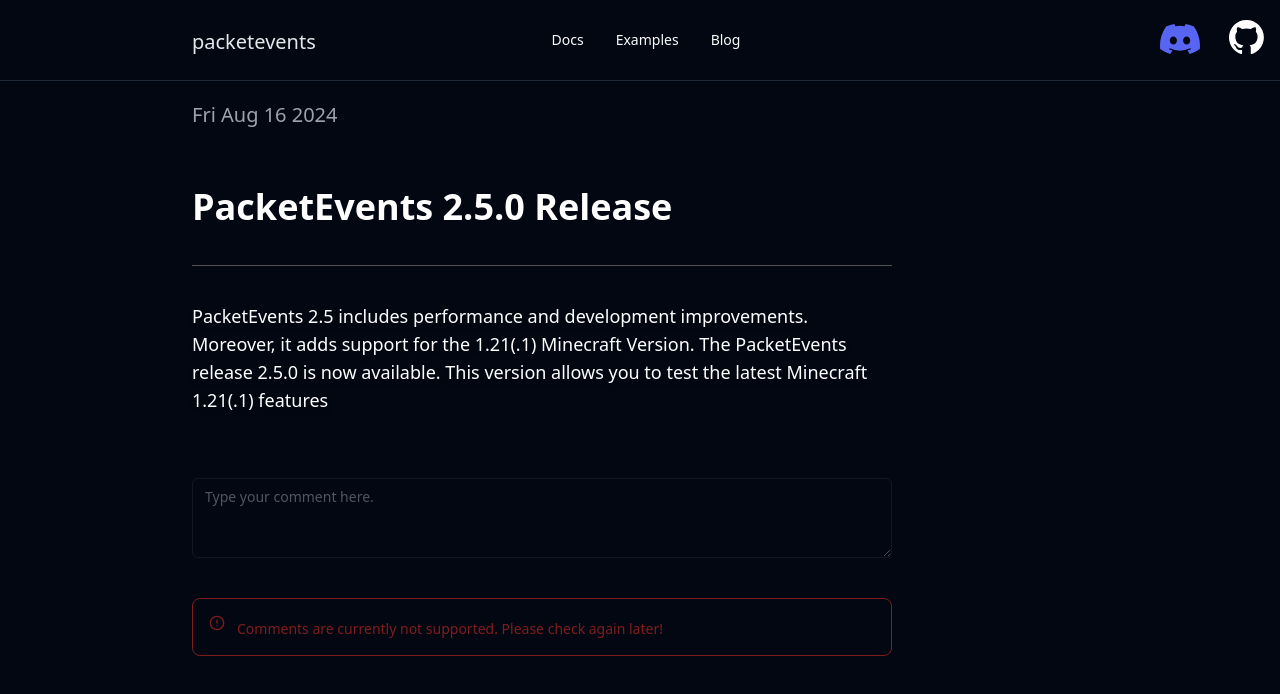
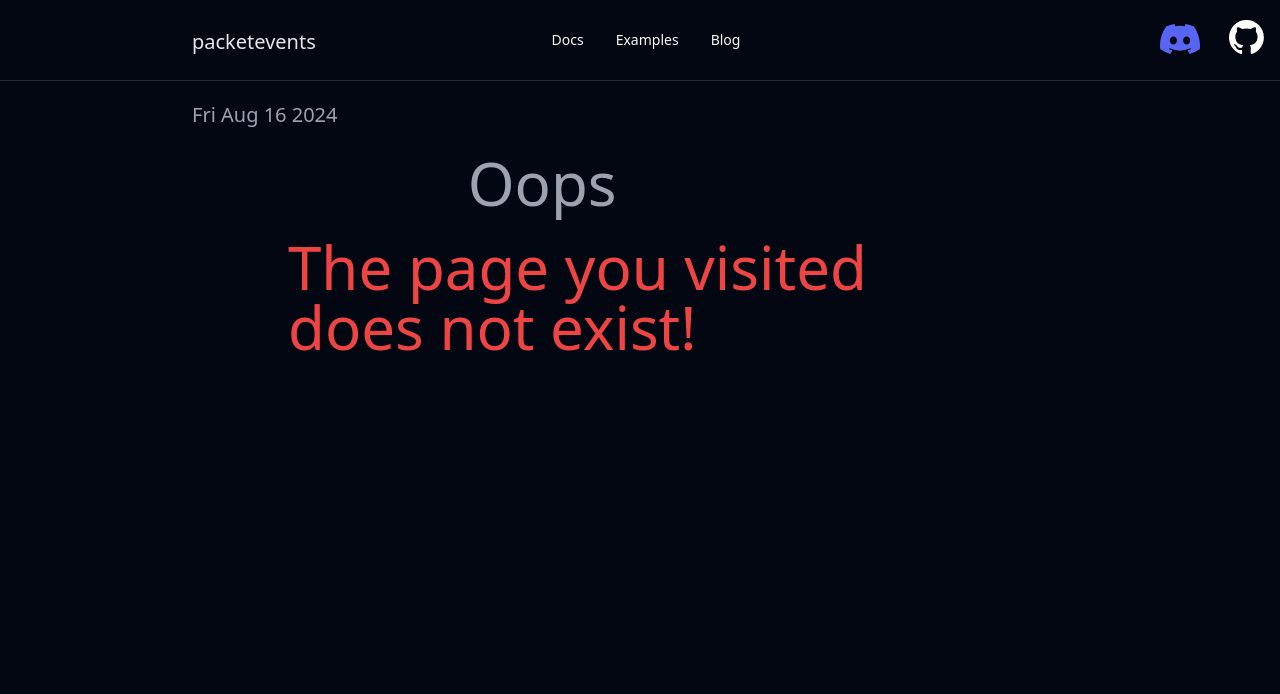
Before and after one commit to retrooper/packetevents-site, a React (Vite) app: page /blog/1 in a window 1280 px wide. Shown: the top 694 px of the page. Built offline with nearby package versions, Linux system fonts and the light colour scheme.

Commit message:
Add second blog post page to site, add existence checks for blog post pages & improve error page

```diff
--- a/package.json
+++ b/package.json
@@ -39,6 +39,7 @@
     "cmdk": "^1.0.0",
     "date-fns": "^3.6.0",
     "embla-carousel-react": "^8.1.8",
+    "import-sync": "^2.2.2",
     "input-otp": "^1.2.4",
     "lucide-react": "^0.428.0",
     "next-themes": "^0.3.0",
@@ -69,6 +70,7 @@
     "globals": "^15.9.0",
     "postcss": "^8.4.41",
     "tailwindcss": "^3.4.10",
+    "ts-node-dev": "^2.0.0",
     "typescript": "^5.5.3",
     "typescript-eslint": "^8.0.1",
     "vite": "^5.4.1"
--- a/src/PageHeader.tsx
+++ b/src/PageHeader.tsx
@@ -10,7 +10,7 @@ export default function Header() {
       <div className="space-y-5">
         <div className="absolute top-7 left-0 hover:drop-shadow-[0_35px_35px_rgba(100,120,255,1)]">
           <div className="flex justify-center mb-6 text-lg font-normal text-gray-500 lg:text-xl sm:px-16 xl:px-48 dark:text-gray-200 select-none">
-            packetevents
+            <a href="/">packetevents</a>
           </div>
         </div>
         <div className="absolute top-0 right-4 hover:drop-shadow-[0_35px_35px_rgba(100,120,255,0.8)]">
--- /dev/null
+++ b/src/blogs/first-blog-post.mdx
@@ -0,0 +1,9 @@
+### <span className="text-white text-4xl">PacketEvents 2.4.0 Release</span>
+
+<div class="py-3 flex items-center text-sm text-gray-800 before:flex-1 before:border-t before:border-gray-200 fter:flex-1 after:border-t after:border-gray-200 dark:text-white dark:before:border-neutral-600 dark:after:border-neutral-600"></div>
+
+<span className="text-white text-lg drop-shadow-md hover:drop-shadow-2xl">
+  PacketEvents 2.4.0 provides minimal support for the new 1.21 Minecraft
+  Release. The PacketEvents release 2.4.0 is now available. This version allows
+  you to test the latest Minecraft 1.21(.1) features
+</span>
--- a/src/routes/first-blog-post.mdx
+++ b/src/blogs/second-blog-post.mdx
@@ -3,8 +3,8 @@
 <div class="py-3 flex items-center text-sm text-gray-800 before:flex-1 before:border-t before:border-gray-200 fter:flex-1 after:border-t after:border-gray-200 dark:text-white dark:before:border-neutral-600 dark:after:border-neutral-600"></div>
 
 <span className="text-white text-lg drop-shadow-md hover:drop-shadow-2xl">
-  PacketEvents 2.5 includes performance and development improvements. Moreover,
-  it adds support for the 1.21(.1) Minecraft Version. The PacketEvents release
-  2.5.0 is now available. This version allows you to test the latest Minecraft
-  1.21(.1) features
+  PacketEvents 2.5.0 includes performance and development improvements.
+  Moreover, it adds support for the 1.21(.1) Minecraft Version. The PacketEvents
+  release 2.5.0 is now available. This version allows you to test the latest
+  Minecraft 1.21(.1) features
 </span>
--- a/src/main.tsx
+++ b/src/main.tsx
@@ -2,7 +2,7 @@ import App from "./routes/App.tsx";
 import FAQ from "./routes/FAQ.tsx";
 import Error from "./routes/Error.tsx";
 import Blog from "./routes/Blog.tsx";
-
+import BlogSummary from "./routes/BlogSummary.tsx";
 import "./index.css";
 
 import * as React from "react";
@@ -22,6 +22,10 @@ const router = createBrowserRouter([
     path: "blog/:blogId",
     element: <Blog />,
   },
+  {
+    path: "blog",
+    element: <BlogSummary />,
+  },
   { path: "faq", element: <FAQ /> },
 ]);
 
--- a/src/routes/Blog.tsx
+++ b/src/routes/Blog.tsx
@@ -2,13 +2,60 @@ import { ThemeProvider } from "@/components/theme-provider";
 import PageHeader from "../PageHeader";
 import PageTitle from "@/PageTitle";
 import { Separator } from "@/components/ui/separator";
-import FirstBlog from "./first-blog-post.mdx";
+import FirstBlog from "../blogs/first-blog-post.mdx";
+import SecondBlog from "../blogs/second-blog-post.mdx";
 import { Textarea } from "@/components/ui/textarea";
 import { AlertCircle } from "lucide-react";
 
 import { Alert, AlertDescription, AlertTitle } from "@/components/ui/alert";
 import { Avatar, AvatarFallback, AvatarImage } from "@/components/ui/avatar";
+
+import { Route, useLocation, Link, Location } from "react-router-dom";
+import Error from "./Error";
+
 export default function Blog() {
+  const location = useLocation() as Location;
+  console.log("Name: " + location.pathname);
+
+  function PostBlogSection() {
+    return (
+      <div>
+        <div className="pt-10">
+          <Textarea placeholder="Type your comment here." disabled />
+        </div>
+        <div className="pt-10">
+          <Alert variant="destructive">
+            <AlertCircle className="h-4 w-4" />
+            <AlertTitle></AlertTitle>
+            <AlertDescription>
+              Comments are currently not supported. Please check again later!
+            </AlertDescription>
+          </Alert>
+        </div>
+      </div>
+    );
+  }
+
+  function Test() {
+    if (location.pathname == "/blog/first-blog-post.mdx") {
+      return (
+        <div>
+          <FirstBlog />
+          <PostBlogSection />
+        </div>
+      );
+    } else if (location.pathname == "/blog/second-blog-post.mdx") {
+      return (
+        <div>
+          <SecondBlog />
+          <PostBlogSection />
+        </div>
+      );
+    } else {
+      return <Error />;
+    }
+  }
+
   return (
     <>
       <ThemeProvider defaultTheme="dark" storageKey="vite-ui-theme">
@@ -21,20 +68,7 @@ export default function Blog() {
         </div>
         <article className="prose prose-2xl prose-zinc pl-48">
           <span className="text-white">
-            <FirstBlog />
-            <div className="pt-10">
-              <Textarea placeholder="Type your comment here." disabled />
-            </div>
-            <div className="pt-10">
-              <Alert variant="destructive">
-                <AlertCircle className="h-4 w-4" />
-                <AlertTitle></AlertTitle>
-                <AlertDescription>
-                  Comments are currently not supported. Please check again
-                  later!
-                </AlertDescription>
-              </Alert>
-            </div>
+            <Test />
           </span>
         </article>
       </ThemeProvider>
--- /dev/null
+++ b/src/routes/BlogSummary.tsx
@@ -0,0 +1,4 @@
+
+export default function BlogSummary() {
+  return <>blog summary</>;
+}
--- a/src/routes/Error.tsx
+++ b/src/routes/Error.tsx
@@ -5,13 +5,24 @@ export default function Error() {
   if (isRouteErrorResponse(error)) {
     return (
       <div>
-        <h1>Oops!</h1>
+        <div className="flex justify-center mb-6 text-lg font-normal text-gray-500 lg:text-6xl sm:px-16 xl:px-48 dark:text-gray-400">
+          Oops
+        </div>
         <h2>{error.status}</h2>
         <p>{error.statusText}</p>
         {error.data?.message && <p>{error.data.message}</p>}
       </div>
     );
   } else {
-    return <div>Oops</div>;
+    return (
+      <>
+        <div className="flex justify-center mb-6 text-lg font-normal text-gray-500 lg:text-6xl sm:px-16 xl:px-48 dark:text-gray-400">
+          Oops
+        </div>
+        <div className="flex justify-center text-6xl text-red-500 pl-24">
+          The page you visited does not exist!
+        </div>
+      </>
+    );
   }
 }
```
Also changed, not shown: 1 other file (tests, documents, lock files or other folders).
